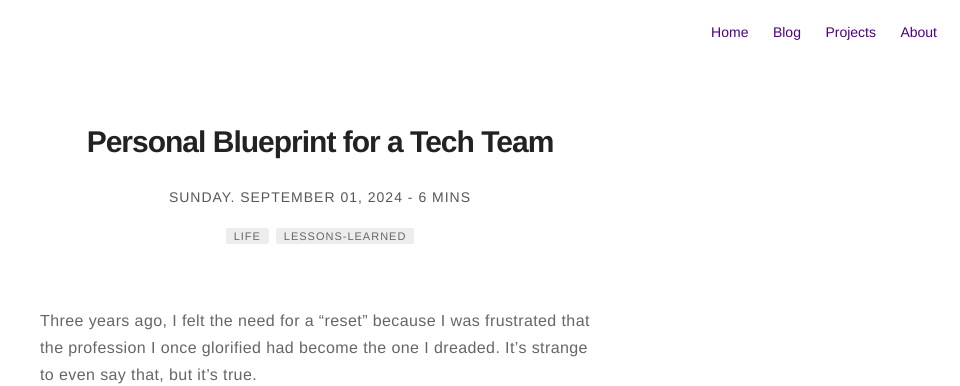
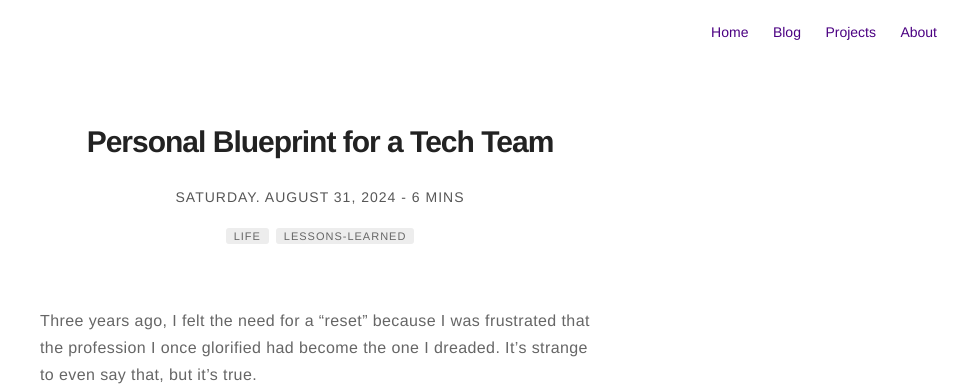
Before and after one commit to acltabontabon/acltabontabon.github.io, a Jekyll site: the page built from _posts/2024-08-31-tech-team-blueprint.markdown, in a window 1280 px wide and 900 px high. Shown: the top 386 px of the window, without its empty margins (320-1280 px from the left). Built offline with Jekyll 4.4.1, drawn with Linux system fonts in a browser that asks for light colours; nearby versions of some CDN libraries; comment, search, counter and statistics services are not loaded.

Commit message:
Update and rename 2024-09-01-tech-team-blueprint.markdown to 2024-08-31-tech-team-blueprint.markdown

```diff
--- a/_posts/2024-09-01-tech-team-blueprint.markdown
+++ b/_posts/2024-08-31-tech-team-blueprint.markdown
@@ -1,7 +1,7 @@
 ---
 title: "Personal Blueprint for a Tech Team"
 layout: post
-date: 2024-09-01 00:00
+date: 2024-08-31 00:00
 image: /assets/images/afpfw.jpg
 headerImage: false
 tag:
```
